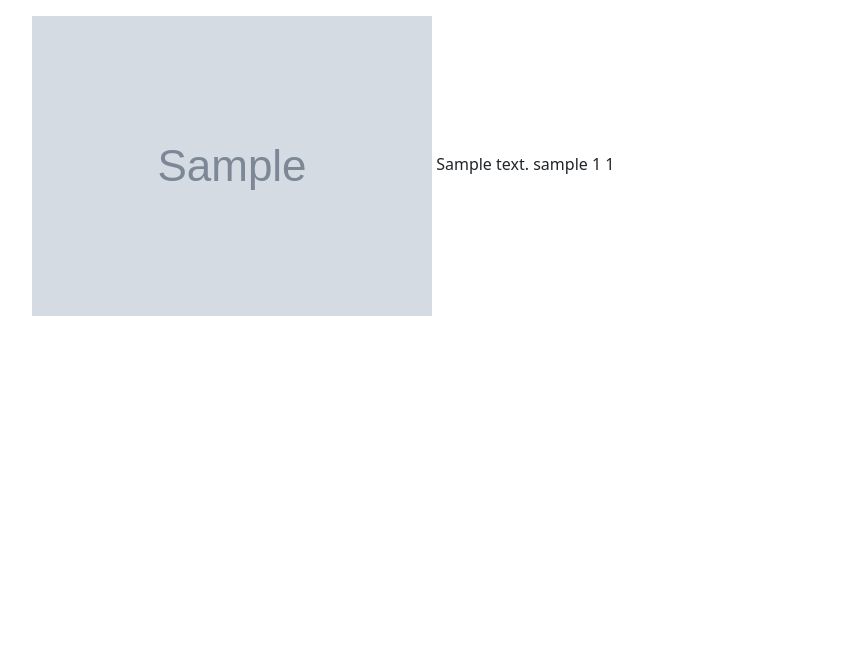
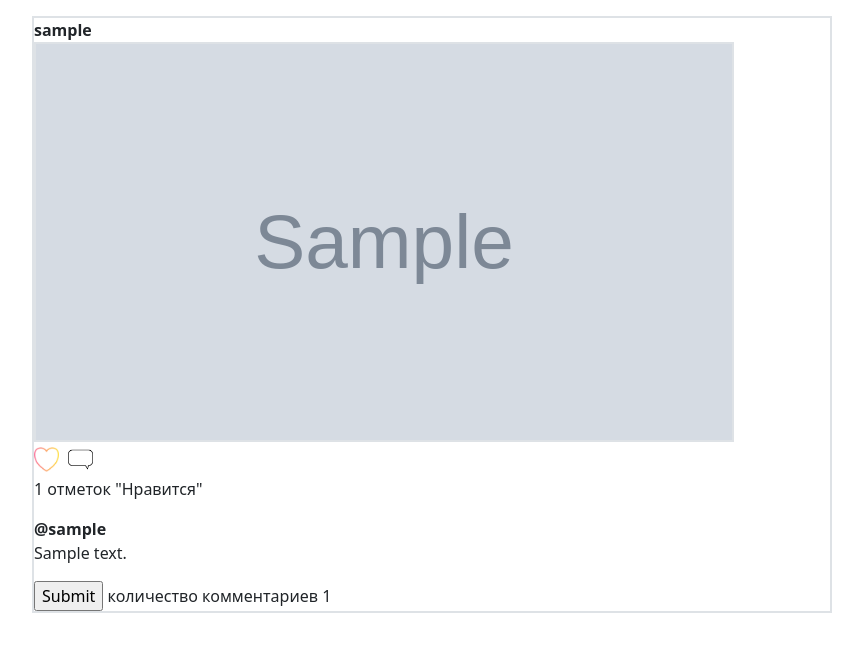
Before and after one commit to Nadezhda2205/homework_71_Nadezhda_Khovrich, a Django app: page / in a window 1280 px wide. Shown: the part 71-723 px from the top of the page, without its empty margins (50-913 px from the left). Run offline with Django 4.2, Linux system fonts and the light colour scheme; tables that the repository leaves empty hold one stand-in row (values such as "Sample post"); grey boxes marked "Sample" are stand-in pictures.

Commit message:
Отображение index шаблона, лист постов

```diff
--- a/accounts/views.py
+++ b/accounts/views.py
@@ -30,7 +30,7 @@ class LoginView(TemplateView):
 
         login(request, user)
 
-        return redirect('login')
+        return redirect('index')
 
 
 def logout_view(request):
--- a/templates/posts/index.html
+++ b/templates/posts/index.html
@@ -7,13 +7,31 @@
 
 {% block content %}
 {% for post in posts %}
+<div class="mb-5 border border-2" style="width: 800px;">
+    <div>
+        <b>{{ post.author }}</b>
+    </div>
+    <div>
+        <img class="border border-2" src="{{ post.image.url }}" alt="image" height="400" width="700">
+    </div>
+    <div>
+        <a href="#"><img src="{% static 'icon/icon-heart.png' %}" alt="heart" height="25" width="25"></a>
+        <a href="#"><img src="{% static 'icon/icon-comm.png' %}" alt="heart" height="35" width="35"></a>
+    </div>
+        <p>{{ post.liked_users.all.count }} отметок "Нравится"</p>
+    <div>
+        <b>@{{ post.author }}</b>
+        <p  style="width: 800px;">
+            {{ post.description }}
+        </p>
+    </div>
 
-<img src="{{ post.image.url }}" alt="">
-{{ post.description }}
-{{ post.author }}
-{{ post.liked_users.all.count }}
-{{ post.commented_users.all.count }}
 
+
+<input type="submit">
+
+    количество комментариев {{ post.commented_users.all.count }}
+</div>
 {% endfor %}
 
 {% endblock %}
```
Also changed, not shown: static/icon/icon-comm.png (added), static/icon/icon-heart.png (added).
